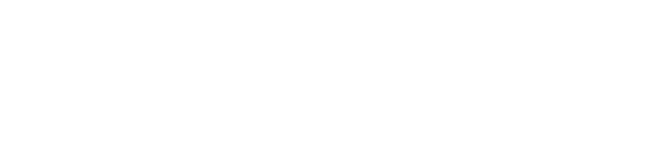
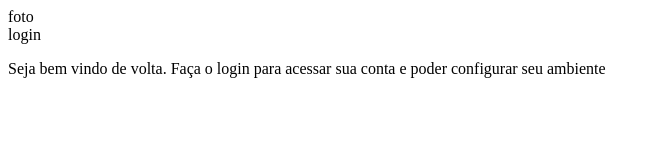
Before and after one commit to WesleyJrDev/projeto-login, a plain HTML site: page index.html in a window 1280 px wide. Shown: the whole page, without its empty margins (0-660 px from the left). Drawn offline with Linux system fonts and the light colour scheme.

Commit message:
estrutura do site

```diff
--- a/estilos/style.css
+++ b/estilos/style.css
@@ -0,0 +1 @@
+@charset "UTF-8";
--- a/index.html
+++ b/index.html
@@ -9,8 +9,15 @@
 </head>
 <body>
     <main>
-
-
+        <section>
+            <div id="imagem">
+                foto
+            </div>
+            <div id="formulario">
+                <form action="login.php" method="post">login</form>
+                <p>Seja bem vindo de volta. Faça o login para acessar sua conta e poder configurar seu ambiente</p>
+            </div>
+        </section>
     </main>
 </body>
 </html>
```
Also changed, not shown: imagens/pexels-lalesh-aldarwish-147634.jpg (added).
